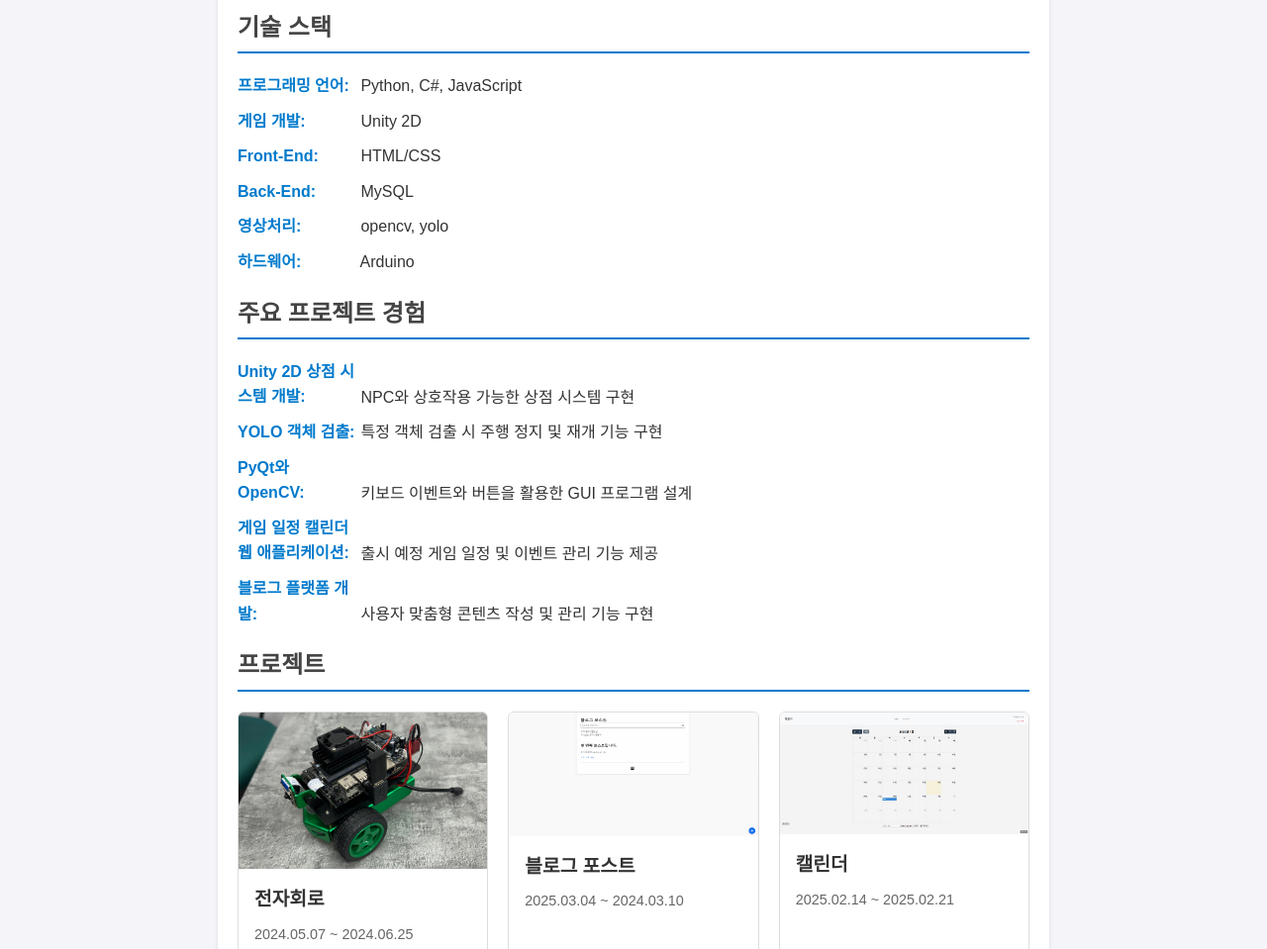
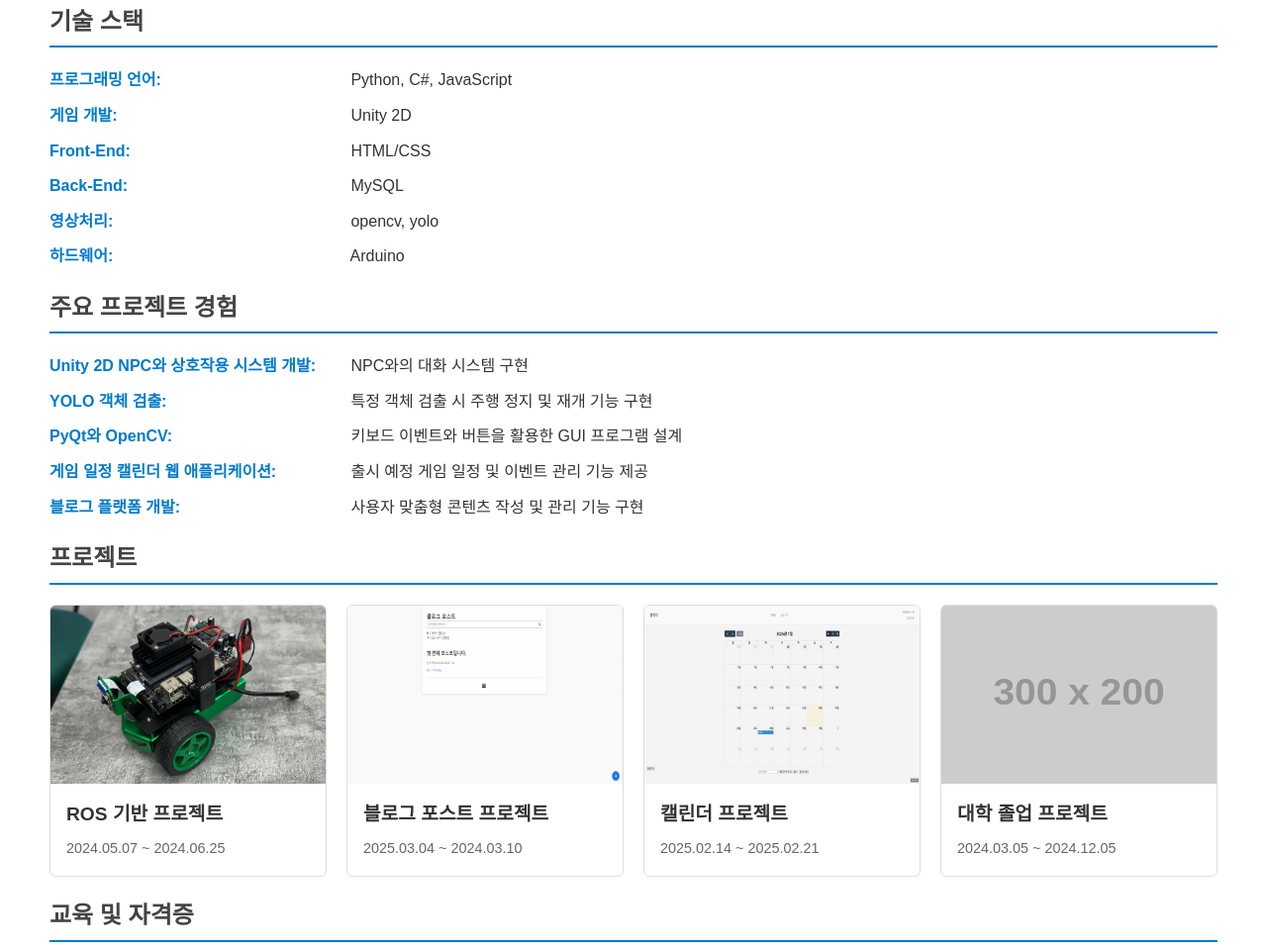
Before and after one commit to khs1209/my-portfolio, a plain HTML site: page index.html in a window 1280 px wide. Shown: the part 525-1484 px from the top of the page at 99% size. Drawn offline with Linux system fonts and the light colour scheme; placeholder pictures from the web are drawn by us.

Commit message:
내 포트폴리오

```diff
--- a/khs_pt.css
+++ b/index.css
@@ -16,10 +16,10 @@
     font-size: 2.5em;
 }
 .container {
-    max-width: 800px;
-    margin: 20px auto;
+    max-width: 1200px;
+    margin: 10px auto;
     background: #fff;
-    padding: 20px;
+    padding: 50px;
     box-shadow: 0 2px 4px rgba(0, 0, 0, 0.1);
     border-radius: 8px;
 }
@@ -40,8 +40,9 @@
 }
 ul li strong {
     display: inline-block;
-    width: 120px;
+    width: 290px;
     color: #007acc;
+    margin-right: 10px;
 }
 a {
     color: #007acc;
@@ -83,7 +84,7 @@
 }
 .project-card img {
     width: 100%;
-    height: auto;
+    height: 180px;
     display: block;
 }
 .project-info {
--- a/index.html
+++ b/index.html
@@ -4,7 +4,7 @@
     <meta charset="UTF-8">
     <meta name="viewport" content="width=device-width, initial-scale=1.0">
     <title>자기소개 포트폴리오</title>
-    <link rel="stylesheet" href="khs_pt.css">
+    <link rel="stylesheet" href="index.css">
 </head>
 <body>
     <header>
@@ -50,7 +50,7 @@
         <div class="section">
             <h2>주요 프로젝트 경험</h2>
             <ul>
-                <li><strong>Unity 2D 상점 시스템 개발:</strong> NPC와 상호작용 가능한 상점 시스템 구현</li>
+                <li><strong>Unity 2D NPC와 상호작용 시스템 개발:</strong> NPC와의 대화 시스템 구현</li>
                 <li><strong>YOLO 객체 검출:</strong> 특정 객체 검출 시 주행 정지 및 재개 기능 구현</li>
                 <li><strong>PyQt와 OpenCV:</strong> 키보드 이벤트와 버튼을 활용한 GUI 프로그램 설계</li>
                 <li><strong>게임 일정 캘린더 웹 애플리케이션:</strong> 출시 예정 게임 일정 및 이벤트 관리 기능 제공</li>
@@ -68,7 +68,7 @@
                         <!-- 임시 이미지 주소(placeholder) 사용 -->
                         <img src="/image/1-1.jpg" alt="프로젝트 1 이미지">
                         <div class="project-info">
-                            <h3>전자회로</h3>
+                            <h3>ROS 기반 프로젝트</h3>
                             <p>2024.05.07 ~ 2024.06.25</p>
                         </div>
                     </a>
@@ -79,7 +79,7 @@
                     <a href="project-detail2.html" class="project-link">
                         <img src="/image/2-1.png" alt="프로젝트 2 이미지">
                         <div class="project-info">
-                            <h3>블로그 포스트</h3>
+                            <h3>블로그 포스트 프로젝트</h3>
                             <p>2025.03.04 ~ 2024.03.10</p>
                         </div>
                     </a>
@@ -90,7 +90,7 @@
                     <a href="project-detail3.html" class="project-link">
                         <img src="/image/3.png" alt="프로젝트 3 이미지">
                         <div class="project-info">
-                            <h3>캘린더</h3>
+                            <h3>캘린더 프로젝트</h3>
                             <p>2025.02.14 ~ 2025.02.21</p>
                         </div>
                     </a>
```
Also changed, not shown: project-detail1.html (+1 -1 lines).
